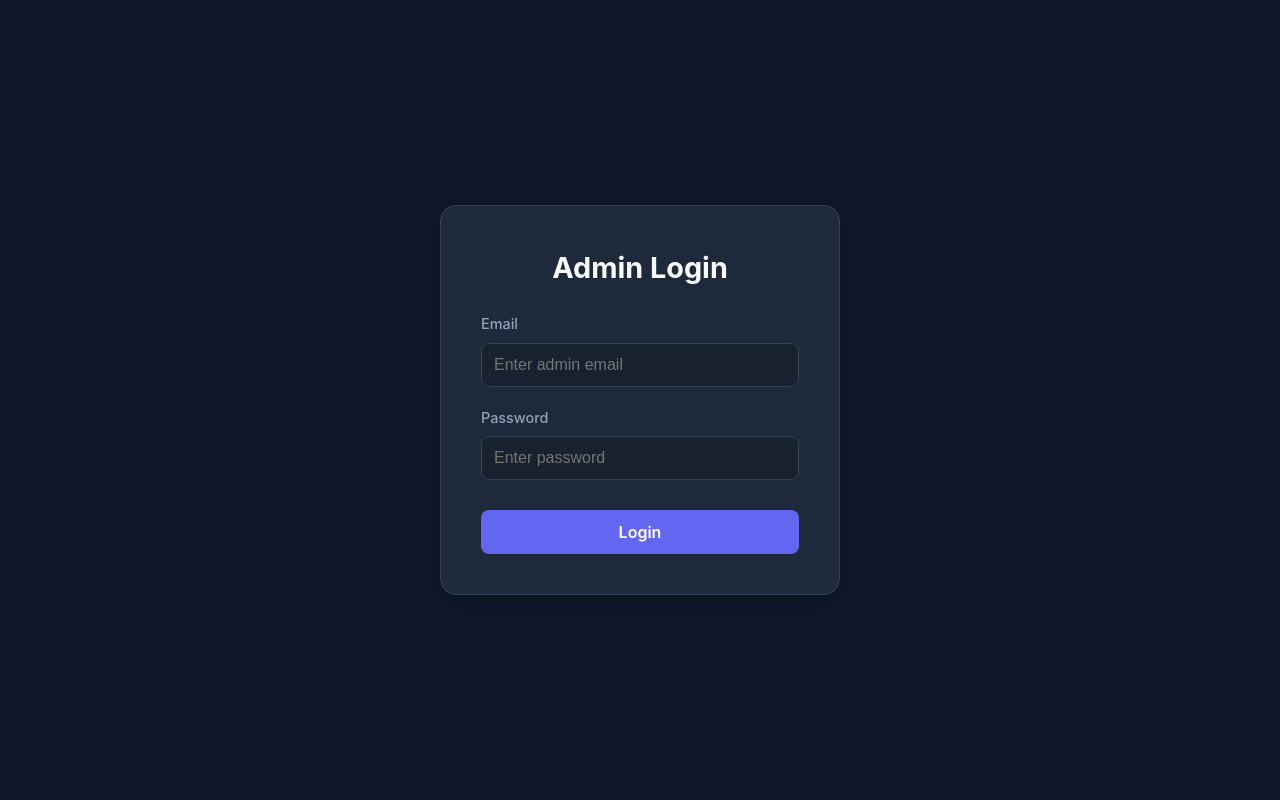
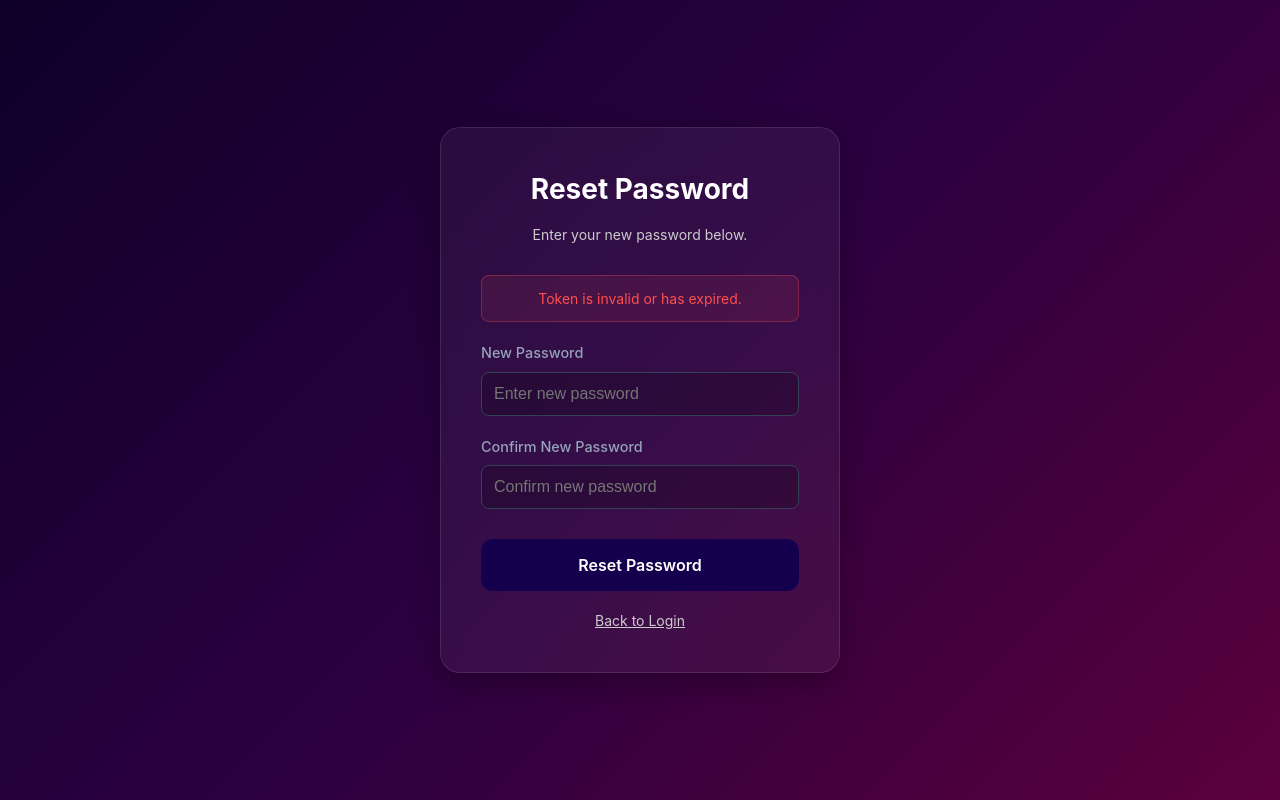
Before and after one commit to shubhamdubey03/Fitleap-website, a React (Vite) app: page /reset-password/1 in a window 1280 px wide. Built offline with nearby package versions, Linux system fonts and the light colour scheme; no server answers.

Commit message:
reset password

```diff
--- a/src/App.jsx
+++ b/src/App.jsx
@@ -1,4 +1,5 @@
 import { useState, useEffect } from 'react';
+import { BrowserRouter as Router, Routes, Route, Navigate } from 'react-router-dom';
 import './App.css';
 import Sidebar from './components/Sidebar';
 import UserTable from './components/UserTable';
@@ -6,40 +7,15 @@ import VendorTable from './components/VendorTable';
 import ClientTable from './components/ClientTable';
 import CoachRequests from './components/CoachRequests';
 import ProductTable from './components/ProductTable';
-
+import ResetPassword from './components/ResetPassword';
 import Login from './components/Login';
 
-function App() {
-  const [isAuthenticated, setIsAuthenticated] = useState(false);
+function Dashboard({ handleLogout }) {
   const [activeTab, setActiveTab] = useState('users');
   const [isSidebarOpen, setIsSidebarOpen] = useState(false);
 
-  // Check auth state from localStorage on initial load
-  useEffect(() => {
-    const isAuth = localStorage.getItem('isAdminAuthenticated');
-    if (isAuth === 'true') {
-      setIsAuthenticated(true);
-    }
-  }, []);
-
   const toggleSidebar = () => setIsSidebarOpen(!isSidebarOpen);
   const closeSidebar = () => setIsSidebarOpen(false);
-
-  const handleLogin = () => {
-    setIsAuthenticated(true);
-    localStorage.setItem('isAdminAuthenticated', 'true');
-  };
-
-  const handleLogout = () => {
-    setIsAuthenticated(false);
-    localStorage.removeItem('isAdminAuthenticated');
-    localStorage.removeItem('adminToken');
-  };
-
-  // If not authenticated, show Login screen
-  if (!isAuthenticated) {
-    return <Login onLogin={handleLogin} />;
-  }
 
   const renderContent = () => {
     switch (activeTab) {
@@ -83,4 +59,46 @@ function App() {
   );
 }
 
+function App() {
+  const [isAuthenticated, setIsAuthenticated] = useState(false);
+
+  useEffect(() => {
+    const isAuth = localStorage.getItem('isAdminAuthenticated');
+    if (isAuth === 'true') {
+      setIsAuthenticated(true);
+    }
+  }, []);
+
+  const handleLogin = () => {
+    setIsAuthenticated(true);
+    localStorage.setItem('isAdminAuthenticated', 'true');
+  };
+
+  const handleLogout = () => {
+    setIsAuthenticated(false);
+    localStorage.removeItem('isAdminAuthenticated');
+    localStorage.removeItem('adminToken');
+  };
+
+  return (
+    <Router>
+      <Routes>
+        <Route
+          path="/"
+          element={
+            !isAuthenticated ? (
+              <Login onLogin={handleLogin} />
+            ) : (
+              <Dashboard handleLogout={handleLogout} />
+            )
+          }
+        />
+        <Route path="/reset-password/:token" element={<ResetPassword />} />
+        {/* Fallback */}
+        <Route path="*" element={<Navigate to="/" />} />
+      </Routes>
+    </Router>
+  );
+}
+
 export default App;
--- a/src/components/ClientTable.jsx
+++ b/src/components/ClientTable.jsx
@@ -1,5 +1,5 @@
-
 import React, { useState } from 'react';
+import API_URL from '../config';
 
 const ClientTable = () => {
     const [coaches, setCoaches] = useState([]);
@@ -8,7 +8,7 @@ const ClientTable = () => {
 
     const fetchApprovedCoaches = async () => {
         try {
-            const response = await fetch('http://localhost:5000/api/admin/coaches');
+            const response = await fetch(`${API_URL}/admin/coaches`);
             const data = await response.json();
             console.log('Approved Coaches Fetch Response:', data); // Debug Log
             if (response.ok) {
--- a/src/components/CoachRequests.jsx
+++ b/src/components/CoachRequests.jsx
@@ -1,4 +1,5 @@
 import React, { useState, useEffect } from 'react';
+import API_URL from '../config';
 
 const CoachRequests = () => {
     const [coaches, setCoaches] = useState([]);
@@ -8,7 +9,7 @@ const CoachRequests = () => {
 
     const fetchCoaches = async () => {
         try {
-            const response = await fetch('http://localhost:5000/api/admin/coaches');
+            const response = await fetch(`${API_URL}/admin/coaches`);
             const data = await response.json();
             if (response.ok) {
                 console.log('Fetched Coaches Data:', data);
@@ -34,7 +35,7 @@ const CoachRequests = () => {
 
         setApprovalLoading(coachId);
         try {
-            const response = await fetch(`http://localhost:5000/api/admin/approve-coach/${coachId}`, {
+            const response = await fetch(`${API_URL}/admin/approve-coach/${coachId}`, {
                 method: 'PUT',
             });
             const data = await response.json();
--- a/src/components/Login.jsx
+++ b/src/components/Login.jsx
@@ -1,4 +1,5 @@
 import React, { useState } from 'react';
+import API_URL from '../config';
 import './Login.css';
 
 const Login = ({ onLogin }) => {
@@ -9,7 +10,7 @@ const Login = ({ onLogin }) => {
     const handleSubmit = async (e) => {
         e.preventDefault();
         try {
-            const res = await fetch('http://localhost:5000/api/auth/login', {
+            const res = await fetch(`${API_URL}/auth/login`, {
                 method: 'POST',
                 headers: { 'Content-Type': 'application/json' },
                 body: JSON.stringify({ email, password })
--- a/src/components/ProductTable.jsx
+++ b/src/components/ProductTable.jsx
@@ -1,4 +1,5 @@
 import React, { useState, useEffect } from 'react';
+import API_URL from '../config';
 
 const ProductTable = () => {
     const [products, setProducts] = useState([]);
@@ -14,11 +15,11 @@ const ProductTable = () => {
         category: ''
     });
 
-    const API_URL = 'http://localhost:5000/api/orders/products';
+    const PRODUCT_API = `${API_URL}/orders/products`;
 
     const fetchProducts = async () => {
         try {
-            const response = await fetch(API_URL);
+            const response = await fetch(PRODUCT_API);
             const data = await response.json();
             if (response.ok) {
                 setProducts(data);
@@ -39,7 +40,7 @@ const ProductTable = () => {
     const handleDelete = async (id) => {
         if (!window.confirm('Are you sure you want to delete this product?')) return;
         try {
-            const response = await fetch(`${API_URL}/${id}`, {
+            const response = await fetch(`${PRODUCT_API}/${id}`, {
                 method: 'DELETE',
             });
             if (response.ok) {
@@ -80,7 +81,7 @@ const ProductTable = () => {
         }
 
         try {
-            const response = await fetch(API_URL, {
+            const response = await fetch(PRODUCT_API, {
                 method: 'POST',
                 // Content-Type header must be undefined for FormData
                 body: data,
--- /dev/null
+++ b/src/components/ResetPassword.css
@@ -0,0 +1,141 @@
+.reset-container {
+    width: 100%;
+    min-height: 100vh;
+    display: flex;
+    justify-content: center;
+    align-items: center;
+    background: linear-gradient(135deg, #0f0029 0%, #2b0040 50%, #5a003c 100%);
+    color: white;
+    font-family: 'Inter', system-ui, -apple-system, sans-serif;
+    padding: 20px;
+}
+
+.reset-card {
+    background: rgba(255, 255, 255, 0.05);
+    backdrop-filter: blur(10px);
+    border: 1px solid rgba(255, 255, 255, 0.1);
+    padding: 40px;
+    border-radius: 20px;
+    width: 100%;
+    max-width: 400px;
+    box-shadow: 0 10px 30px rgba(0, 0, 0, 0.3);
+    text-align: center;
+}
+
+.reset-card h2 {
+    margin-bottom: 8px;
+    font-size: 28px;
+    font-weight: 700;
+}
+
+.subtitle {
+    color: #ccc;
+    margin-bottom: 30px;
+    font-size: 14px;
+}
+
+.form-group {
+    text-align: left;
+    margin-bottom: 20px;
+}
+
+.form-group label {
+    display: block;
+    margin-bottom: 8px;
+    font-size: 14px;
+    font-weight: 500;
+    color: #eee;
+}
+
+.form-group input {
+    width: 100%;
+    padding: 14px 16px;
+    background: rgba(255, 255, 255, 0.08);
+    border: 1px solid rgba(255, 255, 255, 0.1);
+    border-radius: 12px;
+    color: white;
+    font-size: 16px;
+    transition: all 0.3s ease;
+    box-sizing: border-box;
+}
+
+.form-group input:focus {
+    outline: none;
+    border-color: #5a003c;
+    background: rgba(255, 255, 255, 0.12);
+}
+
+.reset-btn {
+    width: 100%;
+    padding: 16px;
+    background: #14004d;
+    color: white;
+    border: none;
+    border-radius: 12px;
+    font-size: 16px;
+    font-weight: 600;
+    cursor: pointer;
+    transition: transform 0.2s ease, background 0.3s ease;
+    margin-top: 10px;
+}
+
+.reset-btn:hover {
+    background: #1a0066;
+    transform: translateY(-2px);
+}
+
+.reset-btn:disabled {
+    opacity: 0.7;
+    cursor: not-allowed;
+}
+
+.alert {
+    padding: 12px;
+    border-radius: 8px;
+    margin-bottom: 20px;
+    font-size: 14px;
+}
+
+.alert.error {
+    background: rgba(255, 78, 78, 0.1);
+    border: 1px solid rgba(255, 78, 78, 0.3);
+    color: #ff4e4e;
+}
+
+.alert.success {
+    background: rgba(78, 255, 141, 0.1);
+    border: 1px solid rgba(78, 255, 141, 0.3);
+    color: #4eff8d;
+}
+
+.back-btn {
+    background: transparent;
+    border: none;
+    color: #ccc;
+    margin-top: 20px;
+    cursor: pointer;
+    font-size: 14px;
+    text-decoration: underline;
+}
+
+.loader {
+    width: 48px;
+    height: 48px;
+    border: 5px solid #FFF;
+    border-bottom-color: transparent;
+    border-radius: 50%;
+    display: inline-block;
+    box-sizing: border-box;
+    animation: rotation 1s linear infinite;
+    margin-bottom: 15px;
+}
+
+@keyframes rotation {
+    0% {
+        transform: rotate(0deg);
+    }
+
+    100% {
+        transform: rotate(360deg);
+    }
+}
--- /dev/null
+++ b/src/components/ResetPassword.jsx
@@ -0,0 +1,138 @@
+import { useState, useEffect } from 'react';
+import { useParams, useNavigate } from 'react-router-dom';
+import axios from 'axios';
+import API_URL from '../config';
+import './ResetPassword.css';
+
+const ResetPassword = () => {
+    const { token } = useParams();
+    const navigate = useNavigate();
+    const [newPassword, setNewPassword] = useState('');
+    const [confirmPassword, setConfirmPassword] = useState('');
+    const [isLoading, setIsLoading] = useState(false);
+    const [isVerifying, setIsVerifying] = useState(true);
+    const [message, setMessage] = useState({ type: '', text: '' });
+
+    const AUTH_API = `${API_URL}/auth`;
+
+    useEffect(() => {
+        const verifyToken = async () => {
+            if (!token) {
+                setMessage({ type: 'error', text: 'Invalid reset link.' });
+                setIsVerifying(false);
+                return;
+            }
+
+            try {
+                await axios.post(`${AUTH_API}/verify-reset-token`, { token });
+                setIsVerifying(false);
+            } catch (error) {
+                setMessage({
+                    type: 'error',
+                    text: error.response?.data?.message || 'Token is invalid or has expired.'
+                });
+                setIsVerifying(false);
+            }
+        };
+
+        verifyToken();
+    }, [token]);
+
+    const handleResetPassword = async (e) => {
+        e.preventDefault();
+        setMessage({ type: '', text: '' });
+
+        if (newPassword !== confirmPassword) {
+            setMessage({ type: 'error', text: 'Passwords do not match.' });
+            return;
+        }
+
+        if (newPassword.length < 8) {
+            setMessage({ type: 'error', text: 'Password must be at least 8 characters.' });
+            return;
+        }
+
+        setIsLoading(true);
+        try {
+            const response = await axios.post(`${AUTH_API}/reset-password/${token}`, {
+                newPassword,
+                confirmPassword
+            });
+            setMessage({ type: 'success', text: response.data.message || 'Password reset successfully!' });
+            setIsLoading(false);
+
+            // Redirect to login after 3 seconds
+            setTimeout(() => {
+                navigate('/');
+            }, 3000);
+        } catch (error) {
+            setMessage({
+                type: 'error',
+                text: error.response?.data?.message || 'Failed to reset password.'
+            });
+            setIsLoading(false);
+        }
+    };
+
+    if (isVerifying) {
+        return (
+            <div className="reset-container">
+                <div className="reset-card">
+                    <div className="loader"></div>
+                    <p>Verifying your link...</p>
+                </div>
+            </div>
+        );
+    }
+
+    return (
+        <div className="reset-container">
+            <div className="reset-card">
+                <h2>Reset Password</h2>
+                <p className="subtitle">Enter your new password below.</p>
+
+                {message.text && (
+                    <div className={`alert ${message.type}`}>
+                        {message.text}
+                    </div>
+                )}
+
+                {message.type !== 'success' && (
+                    <form onSubmit={handleResetPassword}>
+                        <div className="form-group">
+                            <label>New Password</label>
+                            <input
+                                type="password"
+                                placeholder="Enter new password"
+                                value={newPassword}
+                                onChange={(e) => setNewPassword(e.target.value)}
+                                required
+                            />
+                        </div>
+
+                        <div className="form-group">
+                            <label>Confirm New Password</label>
+                            <input
+                                type="password"
+                                placeholder="Confirm new password"
+                                value={confirmPassword}
+                                onChange={(e) => setConfirmPassword(e.target.value)}
+                                required
+                            />
+                        </div>
+
+                        <button type="submit" className="reset-btn" disabled={isLoading}>
+                            {isLoading ? 'Processing...' : 'Reset Password'}
+                        </button>
+                    </form>
+                )}
+
+                <button className="back-btn" onClick={() => navigate('/')}>
+                    Back to Login
+                </button>
+            </div>
+        </div>
+    );
+};
+
+export default ResetPassword;
--- a/src/components/UserTable.jsx
+++ b/src/components/UserTable.jsx
@@ -1,4 +1,5 @@
 import React from 'react';
+import API_URL from '../config';
 
 const UserTable = () => {
     const [users, setUsers] = React.useState([]);
@@ -6,7 +7,7 @@ const UserTable = () => {
 
     const fetchUsers = async () => {
         try {
-            const response = await fetch('http://localhost:5000/api/admin/users');
+            const response = await fetch(`${API_URL}/admin/users`);
             console.log(response)
             const data = await response.json();
             if (response.ok) {
--- a/src/components/VendorTable.jsx
+++ b/src/components/VendorTable.jsx
@@ -1,4 +1,5 @@
 import React, { useState, useEffect } from 'react';
+import API_URL from '../config';
 
 const VendorTable = () => {
     const [isModalOpen, setIsModalOpen] = useState(false);
@@ -19,7 +20,7 @@ const VendorTable = () => {
     const fetchVendors = async () => {
         try {
             const token = localStorage.getItem('adminToken');
-            const res = await fetch('http://localhost:5000/api/vendors/vendors', {
+            const res = await fetch(`${API_URL}/vendors/vendors`, {
                 headers: { 'Authorization': `Bearer ${token}` }
             });
             const data = await res.json();
@@ -37,7 +38,7 @@ const VendorTable = () => {
     const fetchStates = async () => {
         try {
             const token = localStorage.getItem('adminToken');
-            const res = await fetch('http://localhost:5000/api/states', {
+            const res = await fetch(`${API_URL}/states`, {
                 headers: { 'Authorization': `Bearer ${token}` }
             });
             const data = await res.json();
@@ -74,7 +75,7 @@ const VendorTable = () => {
             };
 
             const token = localStorage.getItem('adminToken');
-            const response = await fetch('http://localhost:5000/api/vendors/create-vendor', {
+            const response = await fetch(`${API_URL}/vendors/create-vendor`, {
                 method: 'POST',
                 headers: {
                     'Content-Type': 'application/json',
--- /dev/null
+++ b/src/config.js
@@ -0,0 +1,3 @@
+const API_URL = "http://localhost:5000/api"
+
+export default API_URL
--- a/src/index.css
+++ b/src/index.css
@@ -26,7 +26,7 @@
 
 body {
   margin: 0;
-  display: flex;
+  width: 100%;
   min-width: 320px;
   min-height: 100vh;
   background-color: var(--bg-dark);
```
